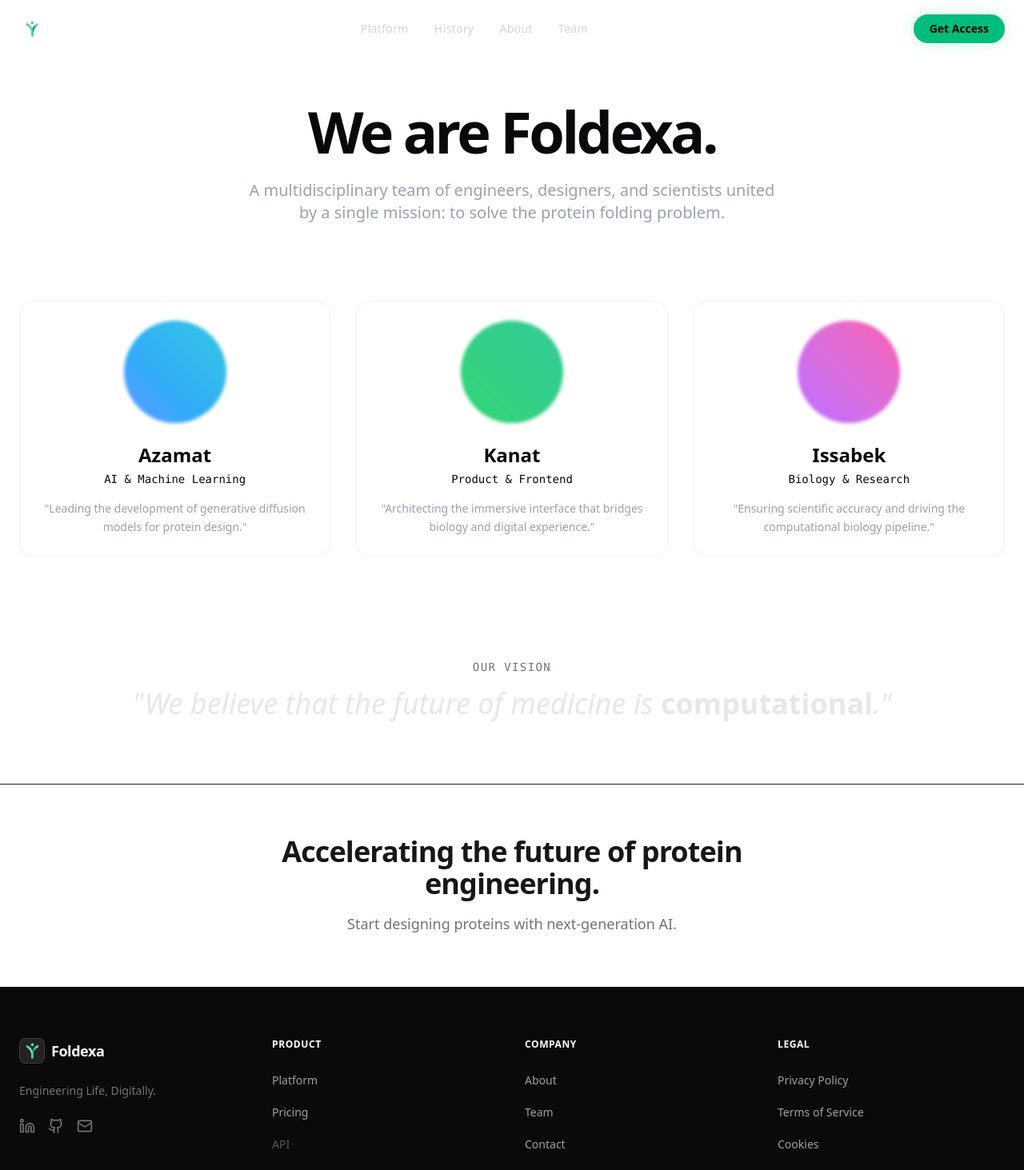
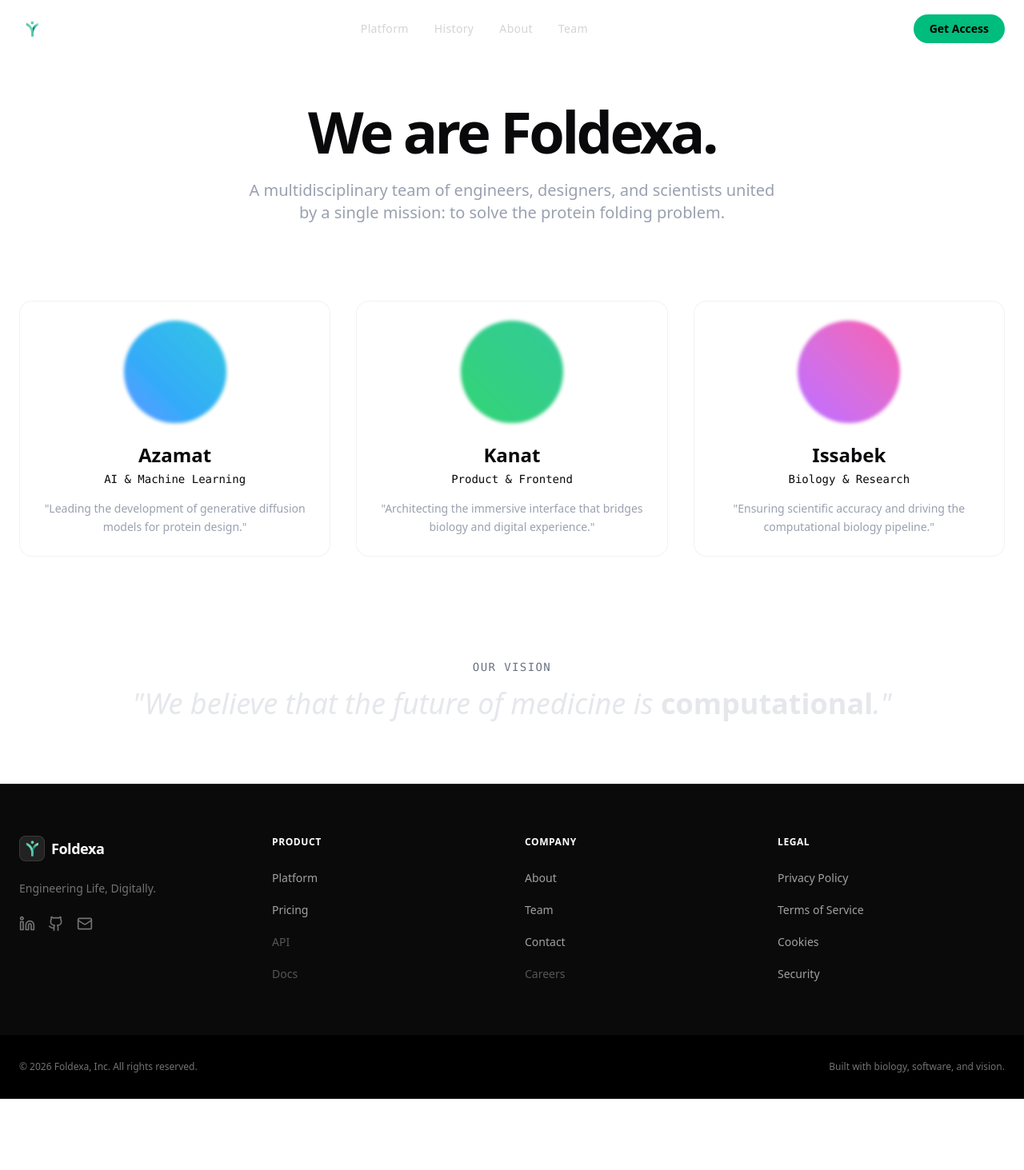
Before and after one commit to Kanna13/foldexa-protein-mvp-, a Next.js app in the folder frontend/: page /team in a window 1280 px wide. Shown: the top 1463 px of the page at 80% size. After the commit the page ends 1374 px from the top, so only its background shows below. Built offline with nearby package versions, Linux system fonts and the light colour scheme.

Commit message:
update frontend

```diff
--- a/frontend/src/components/layout/Footer.tsx
+++ b/frontend/src/components/layout/Footer.tsx
@@ -28,17 +28,7 @@ export function Footer() {
     return (
         <footer className="bg-[#0A0A0A] border-t border-white/10">
 
-            {/* 1. TOP CTA STRIP (Inverted: White Background) */}
-            <div className="bg-white text-black py-16 px-6 text-center relative overflow-hidden border-b border-neutral-100">
-                <div className="relative z-10 max-w-2xl mx-auto">
-                    <h2 className="text-3xl md:text-4xl font-bold tracking-tight mb-4 text-neutral-900">
-                        Accelerating the future of protein engineering.
-                    </h2>
-                    <p className="text-neutral-500 text-lg font-light">
-                        Start designing proteins with next-generation AI.
-                    </p>
-                </div>
-            </div>
+
 
             {/* 2. MAIN FOOTER GRID (Dark Theme) */}
             <div className="max-w-7xl mx-auto px-6 py-16 text-neutral-400">
--- a/frontend/src/components/ui/Navbar.tsx
+++ b/frontend/src/components/ui/Navbar.tsx
@@ -94,16 +94,11 @@ export function Navbar({ variant = "default" }: NavbarProps) {
                         Log in
                     </Link>
 
-                    {/* Premium Get Access CTA */}
+                    {/* Premium Get Access CTA (Static) */}
                     <Link href="/beta-access">
-                        <motion.button
-                            whileHover={{ scale: 1.02, boxShadow: "0 0 20px rgba(16, 185, 129, 0.4)" }}
-                            whileTap={{ scale: 0.98 }}
-                            className="relative group overflow-hidden rounded-full bg-emerald-500 px-5 py-2 text-sm font-semibold text-black shadow-[0_0_20px_rgba(16,185,129,0.2)] transition-all"
-                        >
+                        <div className="relative group overflow-hidden rounded-full bg-emerald-500 px-5 py-2 text-sm font-semibold text-black hover:bg-emerald-400 transition-colors">
                             <span className="relative z-10">Get Access</span>
-                            <div className="absolute inset-0 bg-white/20 translate-y-full group-hover:translate-y-0 transition-transform duration-300 ease-out" />
-                        </motion.button>
+                        </div>
                     </Link>
                 </div>
 
```
